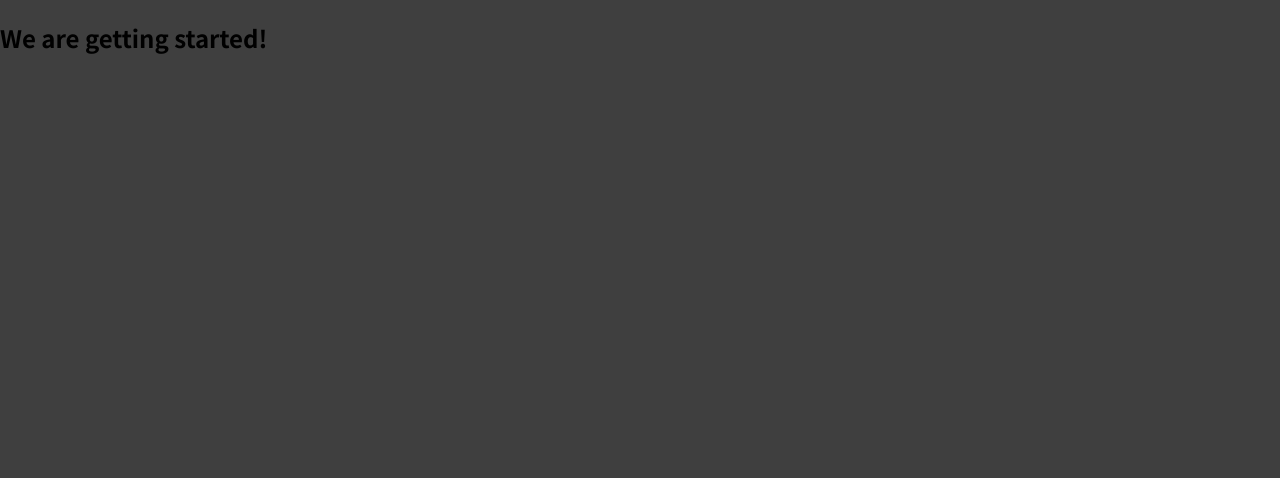
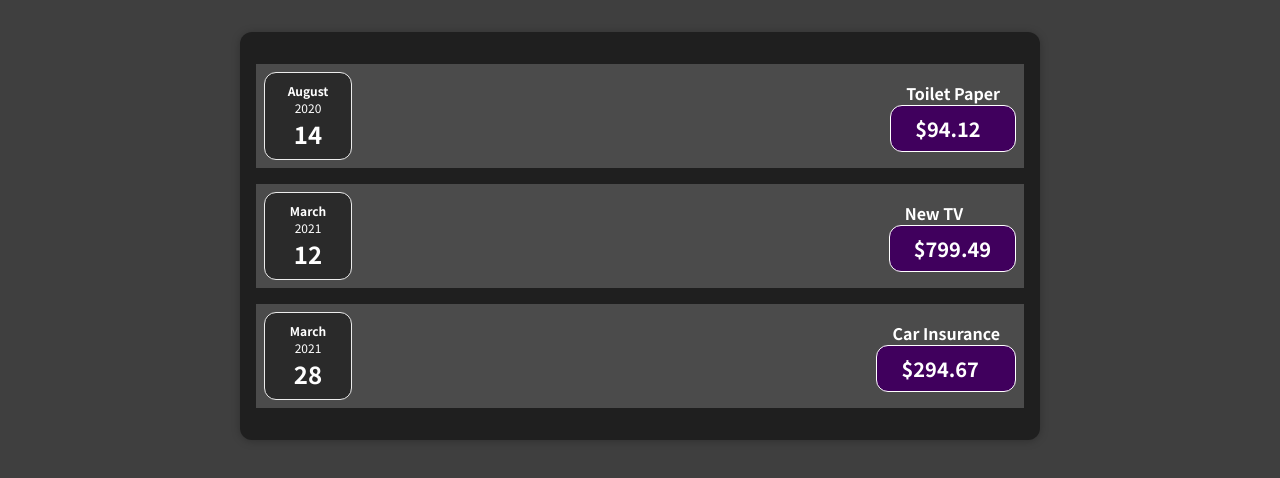
Before and after one commit to jaymingle/tasks-creator, a React (Create React App) app: page / in a window 1280 px wide. Shown: the top 478 px of the page. Built offline with nearby package versions, Linux system fonts and the light colour scheme.

Commit message:
Added new basic components

```diff
--- a/src/App.js
+++ b/src/App.js
@@ -1,8 +1,30 @@
+import Expenses from './components/Expenses';
 function App() {
+  const expenses = [
+    {
+      id: 'e1',
+      title: 'Toilet Paper',
+      amount: 94.12,
+      date: new Date(2020, 7, 14),
+    },
+    { id: 'e2', title: 'New TV', amount: 799.49, date: new Date(2021, 2, 12) },
+    {
+      id: 'e3',
+      title: 'Car Insurance',
+      amount: 294.67,
+      date: new Date(2021, 2, 28),
+    },
+    {
+      id: 'e4',
+      title: 'New Desk (Wooden)',
+      amount: 450,
+      date: new Date(2021, 5, 12),
+    },
+  ];
   return (
-  <div>
-      <h2>We are getting started!</h2>
-  </div>
+    <div>
+        <Expenses the_expenses={expenses}/>
+    </div>
   );
 }
 
--- /dev/null
+++ b/src/components/Card.css
@@ -0,0 +1,4 @@
+.card {
+  border-radius: 12px;
+  box-shadow: 0 2px 8px rgba(0, 0, 0, 0.25);
+}
--- /dev/null
+++ b/src/components/ExpenseDate.css
@@ -0,0 +1,26 @@
+.expense-date {
+  display: flex;
+  flex-direction: column;
+  width: 5.5rem;
+  height: 5.5rem;
+  border: 1px solid #ececec;
+  background-color: #2a2a2a;
+  color: white;
+  border-radius: 12px;
+  align-items: center;
+  justify-content: center;
+}
+
+.expense-date__month {
+  font-size: 0.75rem;
+  font-weight: bold;
+}
+
+.expense-date__year {
+  font-size: 0.75rem;
+}
+
+.expense-date__day {
+  font-size: 1.5rem;
+  font-weight: bold;
+}
--- /dev/null
+++ b/src/components/ExpenseDate.js
@@ -0,0 +1,15 @@
+import './ExpenseDate.css';
+const ExpenseDate = (props) => {
+  const day = props.date.toLocaleString('en-US', { day: '2-digit' });
+  const month = props.date.toLocaleString('en-US', { month: 'long' });
+  const year = props.date.getFullYear();
+  return (
+    <div className='expense-date'>
+      <div className='expense-date__month'>{month}</div>
+      <div className='expense-date__year'>{year}</div>
+      <div className='expense-date__day'>{day}</div>
+    </div>
+  );
+};
+
+export default ExpenseDate;
--- /dev/null
+++ b/src/components/ExpenseItem.css
@@ -0,0 +1,54 @@
+.expense-item {
+  display: flex;
+  justify-content: space-between;
+  align-items: center;
+  padding: 0.5rem;
+  margin: 1rem 0;
+  background-color: #4b4b4b;
+}
+
+.expense-item__description {
+  display: flex;
+  flex-direction: column;
+  gap: 1rem;
+  align-items: flex-end;
+  flex-flow: column-reverse;
+  justify-content: flex-start;
+  flex: 1;
+}
+
+.expense-item h2 {
+  color: #3a3a3a;
+  font-size: 1rem;
+  flex: 1;
+  margin: 0 1rem;
+  color: white;
+}
+
+.expense-item__price {
+  font-size: 1rem;
+  font-weight: bold;
+  color: white;
+  background-color: #40005d;
+  border: 1px solid white;
+  padding: 0.5rem;
+  border-radius: 12px;
+}
+
+@media (min-width: 580px) {
+  .expense-item__description {
+    flex-direction: row;
+    align-items: center;
+    justify-content: flex-start;
+    flex: 1;
+  }
+
+  .expense-item__description h2 {
+    font-size: 1.25rem;
+  }
+
+  .expense-item__price {
+    font-size: 1.25rem;
+    padding: 0.5rem 1.5rem;
+  }
+}
--- a/src/components/ExpenseItem.js
+++ b/src/components/ExpenseItem.js
@@ -0,0 +1,17 @@
+import './ExpenseItem.css';
+import ExpenseDate from './ExpenseDate';
+const ExpenseItem = (props) => {
+  return (
+    <div className='expense-item'>
+      <div>
+        <ExpenseDate date={props.date} />
+      </div>
+      <div className='expense-item_description'>
+        <h2>{props.title}</h2>
+        <div className='expense-item__price'>${props.amount}</div>
+      </div>
+    </div>
+  );
+};
+
+export default ExpenseItem;
--- /dev/null
+++ b/src/components/Expenses.css
@@ -0,0 +1,9 @@
+.expenses {
+  padding: 1rem;
+  background-color: rgb(31, 31, 31);
+  margin: 2rem auto;
+  width: 50rem;
+  max-width: 95%;
+  border-radius: 12px;
+  box-shadow: 0 1px 8px rgba(0, 0, 0, 0.25);
+}
--- /dev/null
+++ b/src/components/Expenses.js
@@ -0,0 +1,26 @@
+import ExpenseItem from './ExpenseItem';
+import './Expenses.css';
+
+const Expenses = (props) => {
+  return (
+    <div className='expenses'>
+      <ExpenseItem
+        title={props.the_expenses[0].title}
+        amount={props.the_expenses[0].amount}
+        date={props.the_expenses[0].date}
+      />
+      <ExpenseItem
+        title={props.the_expenses[1].title}
+        amount={props.the_expenses[1].amount}
+        date={props.the_expenses[1].date}
+      />
+      <ExpenseItem
+        title={props.the_expenses[2].title}
+        amount={props.the_expenses[2].amount}
+        date={props.the_expenses[2].date}
+      />
+    </div>
+  );
+};
+
+export default Expenses;
```
Also changed, not shown: src/components/Card.js (added, +7 -0 lines).
